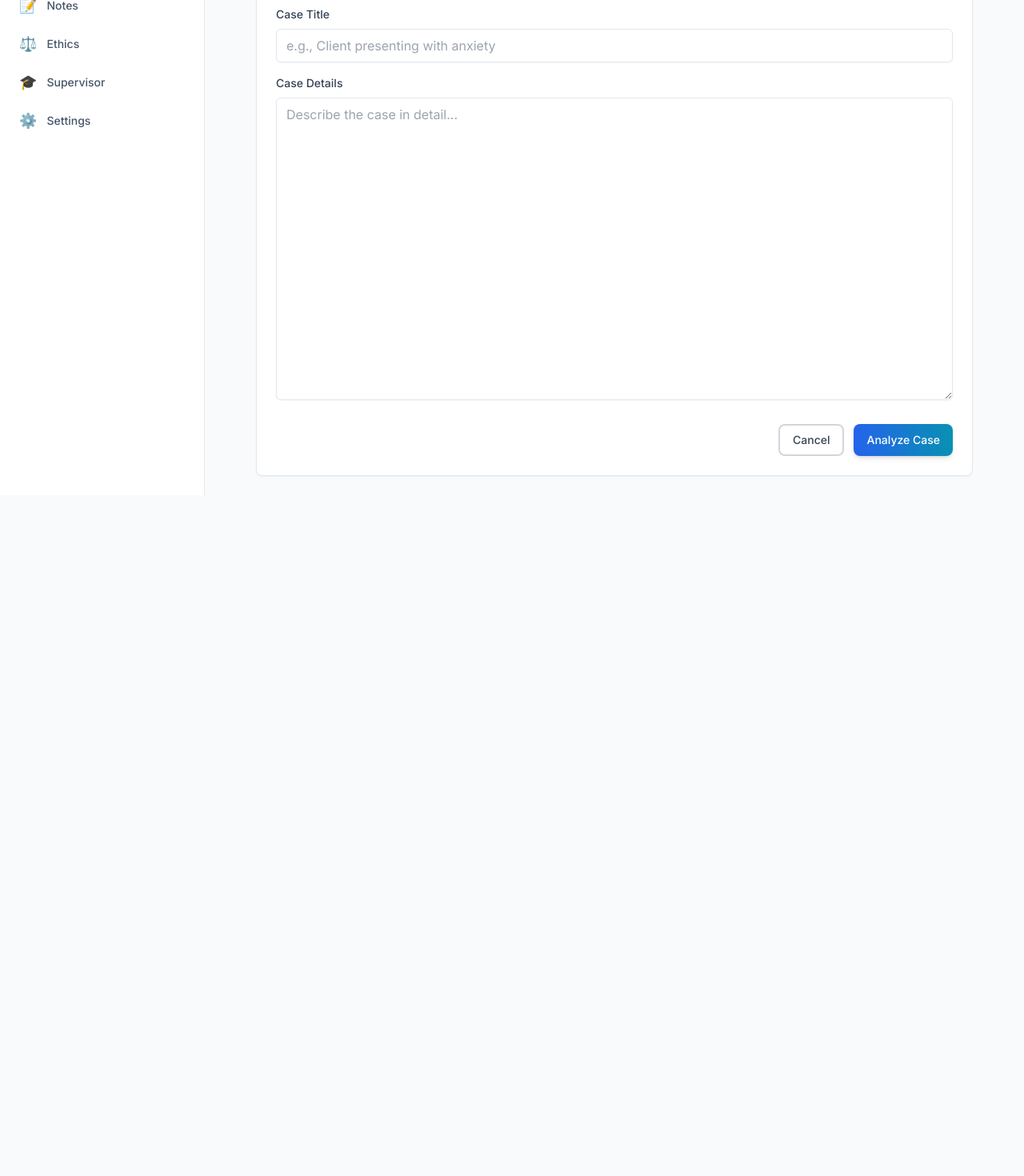
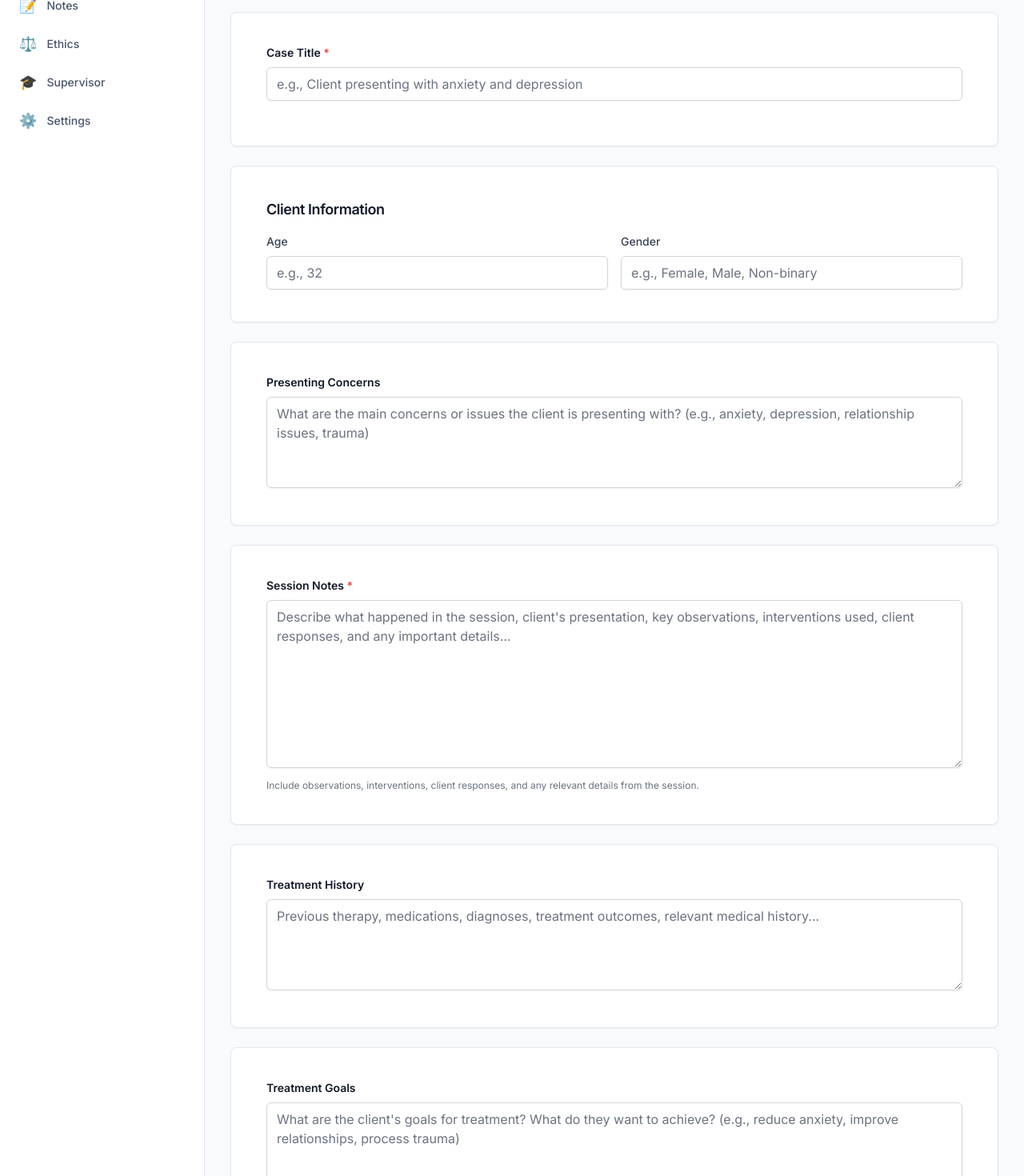
Before and after one commit to Ksramrz/Psych, a Next.js app in the folder frontend/: page /cases/new in a window 1280 px wide. Shown: the part 220-1690 px from the top of the page at 80% size. Before the commit the page ends 839 px from the top, so only its background shows below. Built offline with nearby package versions, Linux system fonts and the light colour scheme; no server answers.

Commit message:
Fix input text colors and redesign case form with psychologist-friendly structured fields

```diff
--- a/frontend/app/cases/new/page.tsx
+++ b/frontend/app/cases/new/page.tsx
@@ -5,24 +5,47 @@ import { useRouter } from 'next/navigation';
 import { AppLayout } from '@/components/layout/AppLayout';
 import { useApiRequest } from '@/hooks/useApiRequest';
 import { Button } from '@/components/ui/Button';
+import { Card } from '@/components/ui/Card';
 
 export default function NewCasePage() {
   const router = useRouter();
   const { request } = useApiRequest();
   const [title, setTitle] = useState('');
-  const [caseContent, setCaseContent] = useState('');
+  const [clientAge, setClientAge] = useState('');
+  const [clientGender, setClientGender] = useState('');
+  const [presentingConcerns, setPresentingConcerns] = useState('');
+  const [sessionNotes, setSessionNotes] = useState('');
+  const [treatmentHistory, setTreatmentHistory] = useState('');
+  const [goals, setGoals] = useState('');
   const [isLoading, setIsLoading] = useState(false);
   const [error, setError] = useState('');
 
   const handleSubmit = async (e: React.FormEvent) => {
     e.preventDefault();
-    if (!title.trim() || !caseContent.trim()) {
-      setError('Please fill in all fields');
+    if (!title.trim() || !sessionNotes.trim()) {
+      setError('Please fill in at least Case Title and Session Notes');
       return;
     }
 
     setIsLoading(true);
     setError('');
+
+    // Combine all fields into structured case content
+    const caseContent = `CLIENT INFORMATION:
+Age: ${clientAge || 'Not specified'}
+Gender: ${clientGender || 'Not specified'}
+
+PRESENTING CONCERNS:
+${presentingConcerns || 'Not specified'}
+
+SESSION NOTES:
+${sessionNotes}
+
+TREATMENT HISTORY:
+${treatmentHistory || 'Not specified'}
+
+TREATMENT GOALS:
+${goals || 'Not specified'}`;
 
     try {
       const response = await request<{ id: string }>('/cases', {
@@ -37,45 +60,143 @@ export default function NewCasePage() {
     }
   };
 
+  const inputBaseClasses = "w-full px-3 py-2 border border-gray-300 rounded-md shadow-sm bg-white text-gray-900 placeholder:text-gray-500 focus:outline-none focus:ring-2 focus:ring-blue-500 focus:border-blue-500";
+
   return (
     <AppLayout>
-      <div className="max-w-4xl mx-auto">
-        <h1 className="text-3xl font-bold text-foreground mb-6">New Case Analysis</h1>
+      <div className="max-w-5xl mx-auto">
+        <h1 className="text-3xl font-bold text-gray-900 mb-2">New Case Analysis</h1>
+        <p className="text-gray-600 mb-6">Enter case information in a structured format for better AI analysis</p>
 
-        <form onSubmit={handleSubmit} className="bg-white dark:bg-slate-900 border border-border shadow-sm rounded-lg p-6">
+        <form onSubmit={handleSubmit}>
           {error && (
-            <div className="mb-4 bg-red-50 border border-red-200 text-red-700 px-4 py-3 rounded">
+            <div className="mb-6 bg-red-50 border border-red-200 text-red-700 px-4 py-3 rounded">
               {error}
             </div>
           )}
 
+          {/* Case Title */}
+          <Card className="mb-6 p-6">
             <div className="mb-4">
-            <label htmlFor="title" className="block text-sm font-medium text-slate-700 mb-2">
-              Case Title
+              <label htmlFor="title" className="block text-sm font-semibold text-gray-900 mb-2">
+                Case Title <span className="text-red-500">*</span>
               </label>
               <input
                 type="text"
                 id="title"
                 value={title}
                 onChange={(e) => setTitle(e.target.value)}
-              className="w-full px-3 py-2 border border-border rounded-md shadow-sm focus:outline-none focus:ring-primary focus:border-primary"
-              placeholder="e.g., Client presenting with anxiety"
+                className={inputBaseClasses}
+                placeholder="e.g., Client presenting with anxiety and depression"
+                required
               />
             </div>
+          </Card>
 
-          <div className="mb-6">
-            <label htmlFor="content" className="block text-sm font-medium text-slate-700 mb-2">
-              Case Details
+          {/* Client Information */}
+          <Card className="mb-6 p-6">
+            <h2 className="text-lg font-semibold text-gray-900 mb-4">Client Information</h2>
+            <div className="grid grid-cols-1 md:grid-cols-2 gap-4">
+              <div>
+                <label htmlFor="clientAge" className="block text-sm font-medium text-gray-700 mb-2">
+                  Age
+                </label>
+                <input
+                  type="text"
+                  id="clientAge"
+                  value={clientAge}
+                  onChange={(e) => setClientAge(e.target.value)}
+                  className={inputBaseClasses}
+                  placeholder="e.g., 32"
+                />
+              </div>
+              <div>
+                <label htmlFor="clientGender" className="block text-sm font-medium text-gray-700 mb-2">
+                  Gender
+                </label>
+                <input
+                  type="text"
+                  id="clientGender"
+                  value={clientGender}
+                  onChange={(e) => setClientGender(e.target.value)}
+                  className={inputBaseClasses}
+                  placeholder="e.g., Female, Male, Non-binary"
+                />
+              </div>
+            </div>
+          </Card>
+
+          {/* Presenting Concerns */}
+          <Card className="mb-6 p-6">
+            <div>
+              <label htmlFor="presentingConcerns" className="block text-sm font-semibold text-gray-900 mb-2">
+                Presenting Concerns
               </label>
               <textarea
-              id="content"
-              value={caseContent}
-              onChange={(e) => setCaseContent(e.target.value)}
-              rows={15}
-              className="w-full px-3 py-2 border border-border rounded-md shadow-sm focus:outline-none focus:ring-primary focus:border-primary"
-              placeholder="Describe the case in detail..."
+                id="presentingConcerns"
+                value={presentingConcerns}
+                onChange={(e) => setPresentingConcerns(e.target.value)}
+                rows={4}
+                className={inputBaseClasses}
+                placeholder="What are the main concerns or issues the client is presenting with? (e.g., anxiety, depression, relationship issues, trauma)"
               />
             </div>
+          </Card>
+
+          {/* Session Notes */}
+          <Card className="mb-6 p-6">
+            <div>
+              <label htmlFor="sessionNotes" className="block text-sm font-semibold text-gray-900 mb-2">
+                Session Notes <span className="text-red-500">*</span>
+              </label>
+              <textarea
+                id="sessionNotes"
+                value={sessionNotes}
+                onChange={(e) => setSessionNotes(e.target.value)}
+                rows={8}
+                className={inputBaseClasses}
+                placeholder="Describe what happened in the session, client's presentation, key observations, interventions used, client responses, and any important details..."
+                required
+              />
+              <p className="mt-2 text-xs text-gray-500">
+                Include observations, interventions, client responses, and any relevant details from the session.
+              </p>
+            </div>
+          </Card>
+
+          {/* Treatment History */}
+          <Card className="mb-6 p-6">
+            <div>
+              <label htmlFor="treatmentHistory" className="block text-sm font-semibold text-gray-900 mb-2">
+                Treatment History
+              </label>
+              <textarea
+                id="treatmentHistory"
+                value={treatmentHistory}
+                onChange={(e) => setTreatmentHistory(e.target.value)}
+                rows={4}
+                className={inputBaseClasses}
+                placeholder="Previous therapy, medications, diagnoses, treatment outcomes, relevant medical history..."
+              />
+            </div>
+          </Card>
+
+          {/* Treatment Goals */}
+          <Card className="mb-6 p-6">
+            <div>
+              <label htmlFor="goals" className="block text-sm font-semibold text-gray-900 mb-2">
+                Treatment Goals
+              </label>
+              <textarea
+                id="goals"
+                value={goals}
+                onChange={(e) => setGoals(e.target.value)}
+                rows={4}
+                className={inputBaseClasses}
+                placeholder="What are the client's goals for treatment? What do they want to achieve? (e.g., reduce anxiety, improve relationships, process trauma)"
+              />
+            </div>
+          </Card>
 
           <div className="flex justify-end space-x-3">
             <Button type="button" variant="outline" onClick={() => router.back()}>
--- a/frontend/app/supervisor/page.tsx
+++ b/frontend/app/supervisor/page.tsx
@@ -60,7 +60,7 @@ export default function SupervisorPage() {
               value={caseContext}
               onChange={(e) => setCaseContext(e.target.value)}
               rows={15}
-              className="w-full px-3 py-2 border border-border rounded-md shadow-sm focus:outline-none focus:ring-primary focus:border-primary"
+              className="w-full px-3 py-2 border border-gray-300 rounded-md shadow-sm bg-white text-gray-900 placeholder:text-gray-500 focus:outline-none focus:ring-2 focus:ring-blue-500 focus:border-blue-500"
               placeholder="Describe the case you'd like to reflect on. Include key details, challenges, and areas where you'd like guidance..."
             />
           </div>
```
Lines whose indentation alone changed are shown as unchanged.
